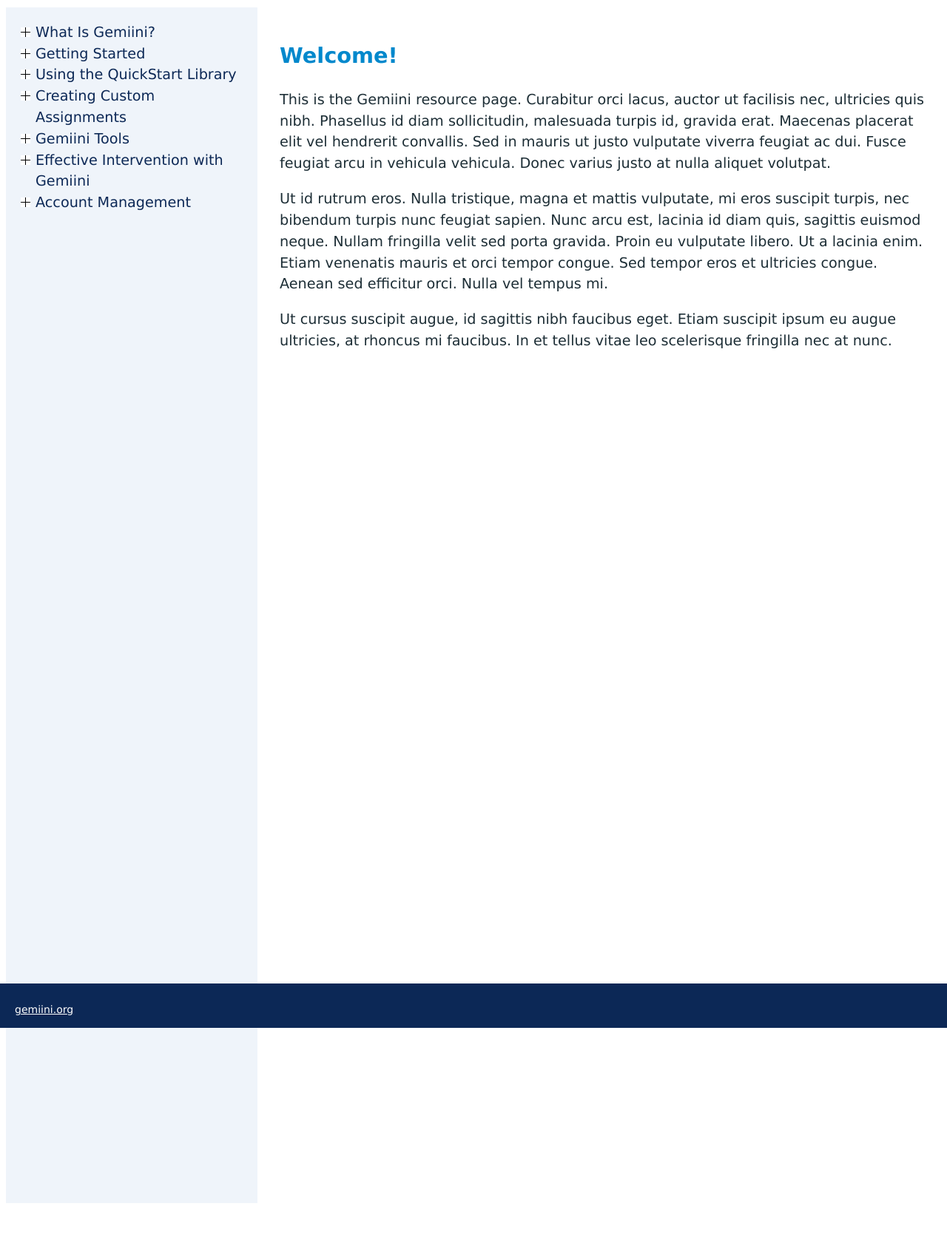
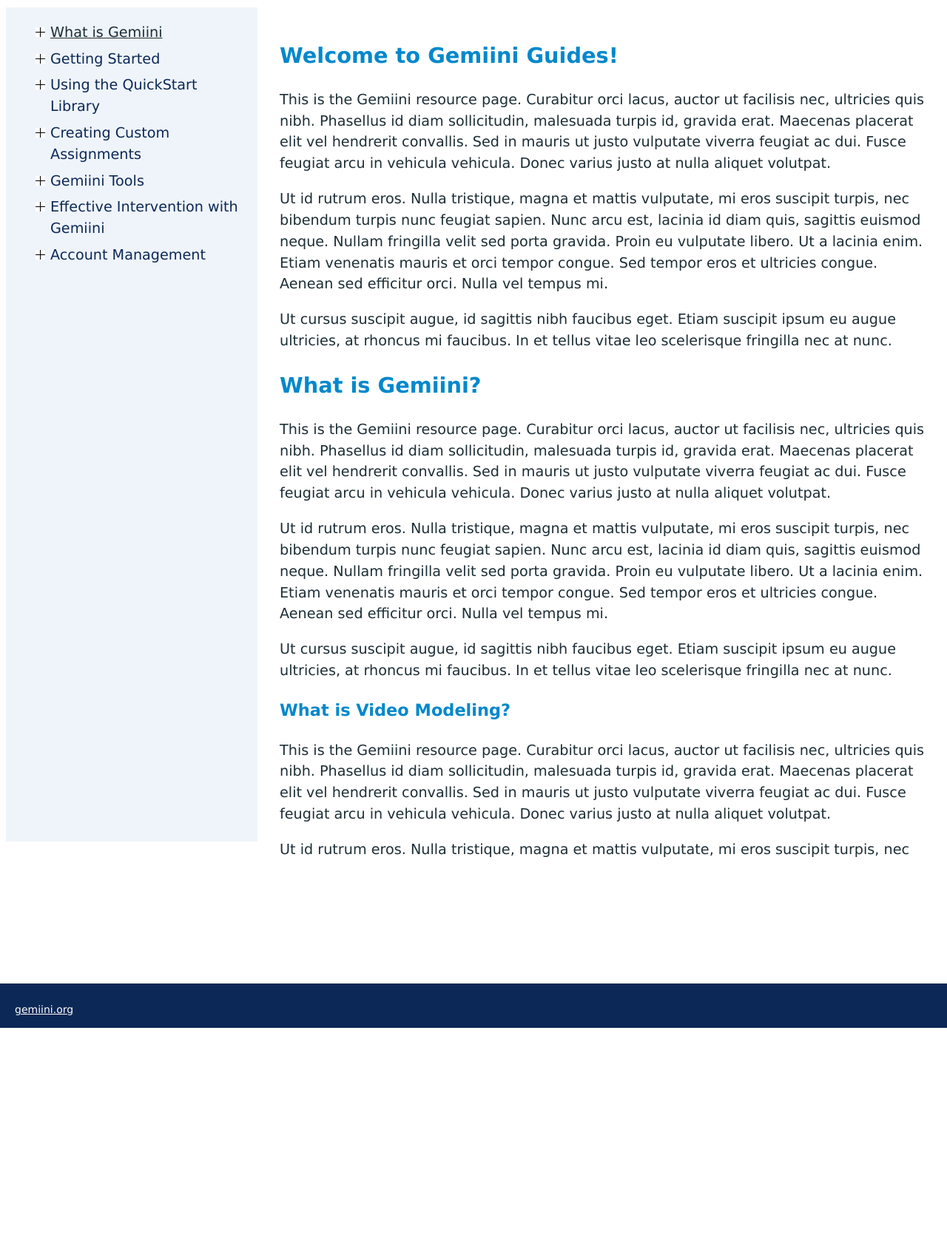
Before and after one commit to johnathanDOS/academy, a PHP site: page /docs/main.html in a window 1280 px wide. Shown: the part 187-1872 px from the top of the page at 74% size. After the commit the page ends 1577 px from the top, so only its background shows below. Run offline with PHP 8.4, Linux system fonts and the light colour scheme.

Commit message:
Clean up sidebar list styles

```diff
--- a/docs/main.html
+++ b/docs/main.html
@@ -36,9 +36,9 @@
 
         <!-- sidebar table of contents -->
 
-        <ul class="collapsibleList"><li>What Is Gemiini?
+        <ul class="collapsibleList"><li><a href="#what-is-gemiini">What is Gemiini</a>
                 <ul>
-                    <li>What is Video Modeling?</li>
+                    <li><a href="#what-is-video-modeling">What is Video Modeling?</a></li>
                     <li>How does Gemiini work?</li>
                     <li>Gemiini Overview</li>
                 </ul>
@@ -138,12 +138,30 @@
       </sidebar>
 
       <section class="content" role="main">
+
         <article>
-          <h2>Welcome!</h2>
+          <h2>Welcome to Gemiini Guides!</h2>
             <p>This is the Gemiini resource page. Curabitur orci lacus, auctor ut facilisis nec, ultricies quis nibh. Phasellus id diam sollicitudin, malesuada turpis id, gravida erat. Maecenas placerat elit vel hendrerit convallis. Sed in mauris ut justo vulputate viverra feugiat ac dui. Fusce feugiat arcu in vehicula vehicula. Donec varius justo at nulla aliquet volutpat.</p>
             <p>Ut id rutrum eros. Nulla tristique, magna et mattis vulputate, mi eros suscipit turpis, nec bibendum turpis nunc feugiat sapien. Nunc arcu est, lacinia id diam quis, sagittis euismod neque. Nullam fringilla velit sed porta gravida. Proin eu vulputate libero. Ut a lacinia enim. Etiam venenatis mauris et orci tempor congue. Sed tempor eros et ultricies congue. Aenean sed efficitur orci. Nulla vel tempus mi.</p>
             <p>Ut cursus suscipit augue, id sagittis nibh faucibus eget. Etiam suscipit ipsum eu augue ultricies, at rhoncus mi faucibus. In et tellus vitae leo scelerisque fringilla nec at nunc.</p>
         </article>
+
+        <article id="what-is-gemiini">
+          <h2>What is Gemiini?</h2>
+            <p>This is the Gemiini resource page. Curabitur orci lacus, auctor ut facilisis nec, ultricies quis nibh. Phasellus id diam sollicitudin, malesuada turpis id, gravida erat. Maecenas placerat elit vel hendrerit convallis. Sed in mauris ut justo vulputate viverra feugiat ac dui. Fusce feugiat arcu in vehicula vehicula. Donec varius justo at nulla aliquet volutpat.</p>
+            <p>Ut id rutrum eros. Nulla tristique, magna et mattis vulputate, mi eros suscipit turpis, nec bibendum turpis nunc feugiat sapien. Nunc arcu est, lacinia id diam quis, sagittis euismod neque. Nullam fringilla velit sed porta gravida. Proin eu vulputate libero. Ut a lacinia enim. Etiam venenatis mauris et orci tempor congue. Sed tempor eros et ultricies congue. Aenean sed efficitur orci. Nulla vel tempus mi.</p>
+            <p>Ut cursus suscipit augue, id sagittis nibh faucibus eget. Etiam suscipit ipsum eu augue ultricies, at rhoncus mi faucibus. In et tellus vitae leo scelerisque fringilla nec at nunc.</p>
+        </article>
+
+        <article id="what-is-video-modeling">
+          <h3>What is Video Modeling?</h3>
+            <p>This is the Gemiini resource page. Curabitur orci lacus, auctor ut facilisis nec, ultricies quis nibh. Phasellus id diam sollicitudin, malesuada turpis id, gravida erat. Maecenas placerat elit vel hendrerit convallis. Sed in mauris ut justo vulputate viverra feugiat ac dui. Fusce feugiat arcu in vehicula vehicula. Donec varius justo at nulla aliquet volutpat.</p>
+            <p>Ut id rutrum eros. Nulla tristique, magna et mattis vulputate, mi eros suscipit turpis, nec bibendum turpis nunc feugiat sapien. Nunc arcu est, lacinia id diam quis, sagittis euismod neque. Nullam fringilla velit sed porta gravida. Proin eu vulputate libero. Ut a lacinia enim. Etiam venenatis mauris et orci tempor congue. Sed tempor eros et ultricies congue. Aenean sed efficitur orci. Nulla vel tempus mi.</p>
+            <p>Ut cursus suscipit augue, id sagittis nibh faucibus eget. Etiam suscipit ipsum eu augue ultricies, at rhoncus mi faucibus. In et tellus vitae leo scelerisque fringilla nec at nunc.</p>
+        </article>
+
+
+
       </section>
 
       <footer id="footer" role="footer">
--- a/styles/style.css
+++ b/styles/style.css
@@ -90,13 +90,8 @@ sidebar a:hover {
     text-decoration: none;
 }
 
-sidebar {
-    overflow-y: scroll;
-    height: 100vh;
-    min-width: 300px;
-    margin-bottom: 50px;
 
-}
+
 @media only screen and (min-width: 600px) {
 
     /* grid */
@@ -135,6 +130,20 @@ sidebar {
     .toggle {
         display: none;
     }
+
+    .content {
+        overflow-y: scroll;
+        height: 71vh;
+        margin-bottom: 50px;
+    }
+
+    sidebar {
+        overflow-y: scroll;
+        height: 69vh;
+        min-width: 300px;
+        margin-bottom: 50px;
+    }
+
 }
 
 @media only screen and (max-width: 599px) {
@@ -205,17 +214,24 @@ sidebar ul ul ul li {
 }
 
 .collapsibleList li{
+    background-repeat: no-repeat;
     list-style-image : url('button.png');
     cursor           : auto;
+    padding-bottom: 7px;
   }
 
   li.collapsibleListOpen{
-    list-style-image : url('../images/button-open.png');
+    background: url('../images/button-open.png') no-repeat left top;
+    background-position-y: 7px;
+    list-style: none;
+    padding-left: 20px;
     cursor           : pointer;
   }
 
   li.collapsibleListClosed{
-    list-style-image : url('../images/button-closed.png');
-    list-style
+    list-style: none;
+    background : url('../images/button-closed.png') no-repeat left top;
+    background-position-y: 7px;
+    padding-left: 20px;
     cursor           : pointer;
   }
```
